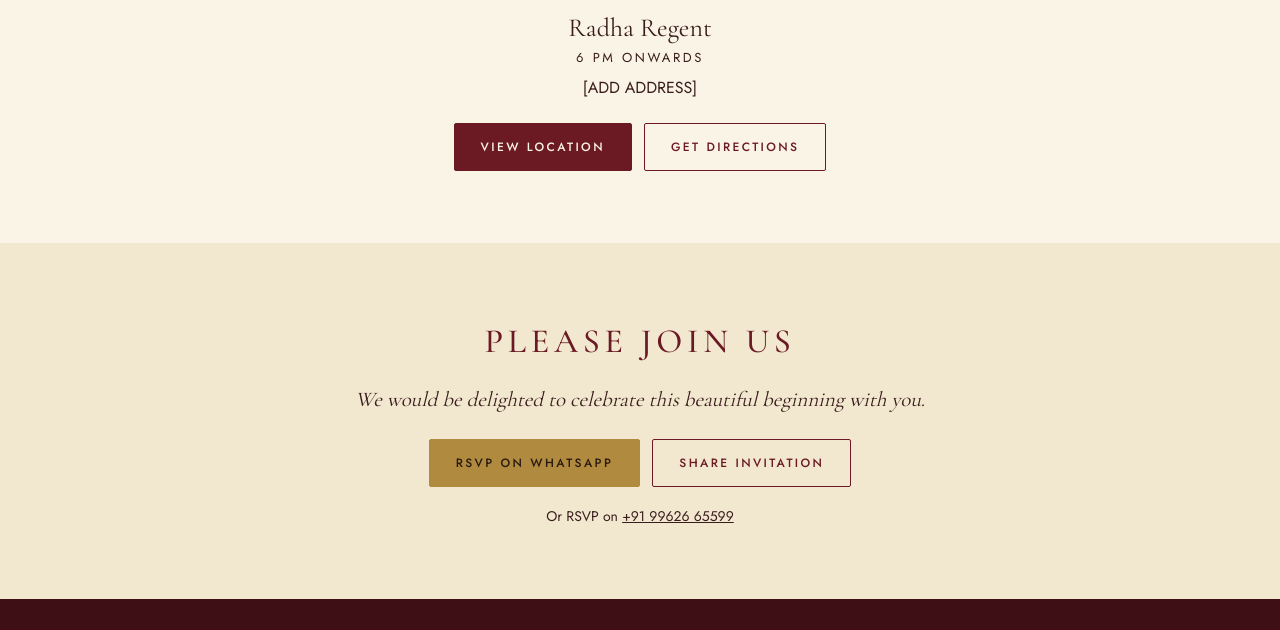
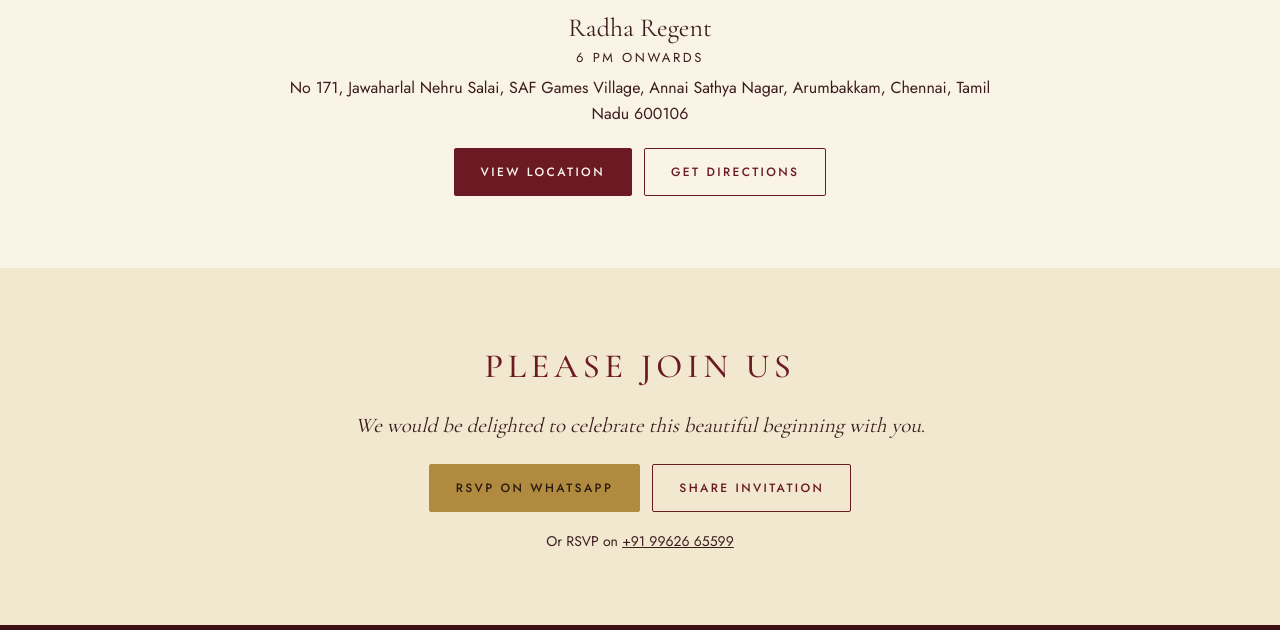
Before and after one commit to PradeepFreezy/Pradeep-Teju, a plain HTML site: page index.html in a window 1280 px wide. Shown: the part 3832-4462 px from the top of the page. Drawn offline with nearby package versions, Linux system fonts and the light colour scheme.

Commit message:
Update index.html
update address

```diff
--- a/index.html
+++ b/index.html
@@ -195,7 +195,7 @@
   },
   eventName:"Engagement / Nichayathartham",
   date:"2026-11-22", time:"18:00", timezone:"+05:30",   // IST
-  venue:"Radha Regent", address:"[ADD ADDRESS]",
+  venue:"Radha Regent", address:"No 171, Jawaharlal Nehru Salai, SAF Games Village, Annai Sathya Nagar, Arumbakkam, Chennai, Tamil Nadu 600106",
   mapLink:"https://www.bing.com/maps/search?FORM=HDRSC6&q=radha+regent+chennai&cp=13.065158%7E80.210442&lvl=11&style=r",
   whatsapp:"918939562211",   // primary RSVP number (digits with country code)
   whatsapp2:"919962665599",  // optional second number; set "" to hide
```
